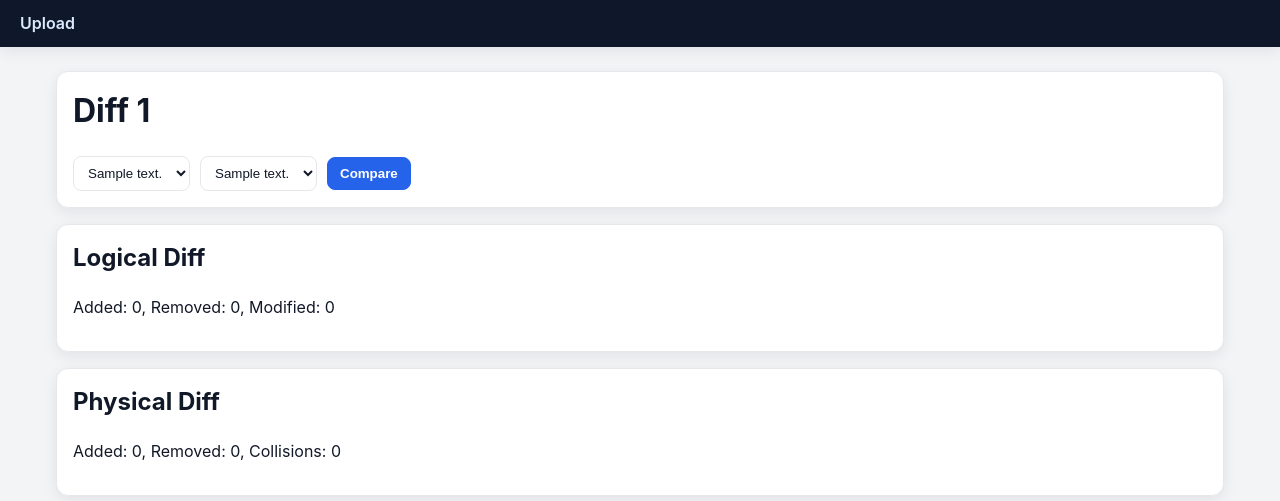
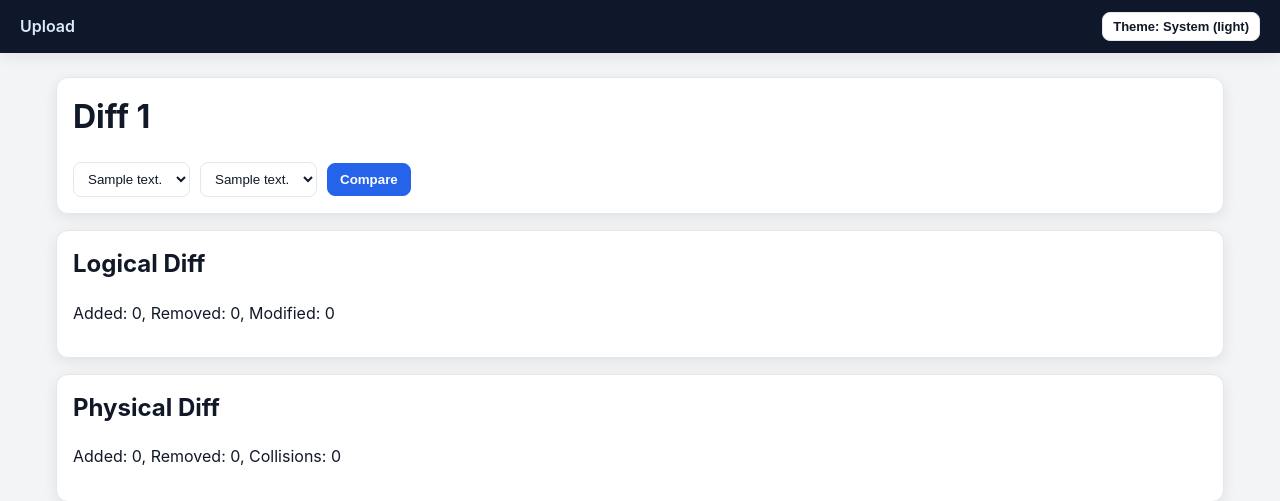
Before and after one commit to icecake0141/patchwork, a Flask app: page /diff/1 in a window 1280 px wide. Shown: the top 501 px of the page. Run offline with Flask 3, Linux system fonts and the light colour scheme; tables that the repository leaves empty hold one stand-in row (values such as "Sample post").

Commit message:
Add manual theme toggle and apply lint formatting

```diff
--- a/templates/base.html
+++ b/templates/base.html
@@ -62,7 +100,23 @@
       display: flex;
       gap: 16px;
       align-items: center;
+      justify-content: space-between;
       box-shadow: var(--shadow);
+    }
+
+    .nav-left {
+      display: flex;
+      gap: 16px;
+      align-items: center;
+    }
+
+    .theme-toggle {
+      border: 1px solid var(--border);
+      background: var(--surface);
+      color: var(--text);
+      border-radius: 8px;
+      padding: 6px 10px;
+      font-size: 13px;
     }
 
     nav a {
@@ -181,7 +235,10 @@
 </head>
 <body>
 <nav>
-  <a href="/upload">Upload</a>
+  <div class="nav-left">
+    <a href="/upload">Upload</a>
+  </div>
+  <button id="theme-toggle" class="theme-toggle" type="button">Theme: System</button>
 </nav>
 <main>
 {% with messages = get_flashed_messages() %}
@@ -191,5 +248,52 @@
 {% endwith %}
 {% block content %}{% endblock %}
 </main>
+<script>
+  (() => {
+    const storageKey = "patchwork-theme";
+    const root = document.documentElement;
+    const button = document.getElementById("theme-toggle");
+    const mediaQuery = window.matchMedia("(prefers-color-scheme: dark)");
+
+    const getEffectiveTheme = (theme) => {
+      if (theme === "light" || theme === "dark") {
+        return theme;
+      }
+      return mediaQuery.matches ? "dark" : "light";
+    };
+
+    const applyTheme = (theme) => {
+      if (theme === "light" || theme === "dark") {
+        root.setAttribute("data-theme", theme);
+      } else {
+        root.removeAttribute("data-theme");
+      }
+      if (button) {
+        const effective = getEffectiveTheme(theme);
+        const label = theme === "system" ? `Theme: System (${effective})` : `Theme: ${theme}`;
+        button.textContent = label;
+      }
+    };
+
+    const getStoredTheme = () => localStorage.getItem(storageKey) || "system";
+
+    applyTheme(getStoredTheme());
+
+    if (button) {
+      button.addEventListener("click", () => {
+        const current = getStoredTheme();
+        const next = current === "light" ? "dark" : current === "dark" ? "system" : "light";
+        localStorage.setItem(storageKey, next);
+        applyTheme(next);
+      });
+    }
+
+    mediaQuery.addEventListener("change", () => {
+      if (getStoredTheme() === "system") {
+        applyTheme("system");
+      }
+    });
+  })();
+</script>
 </body>
 </html>
```
Also changed, not shown: other parts of templates/base.html (+38 -0 lines).
